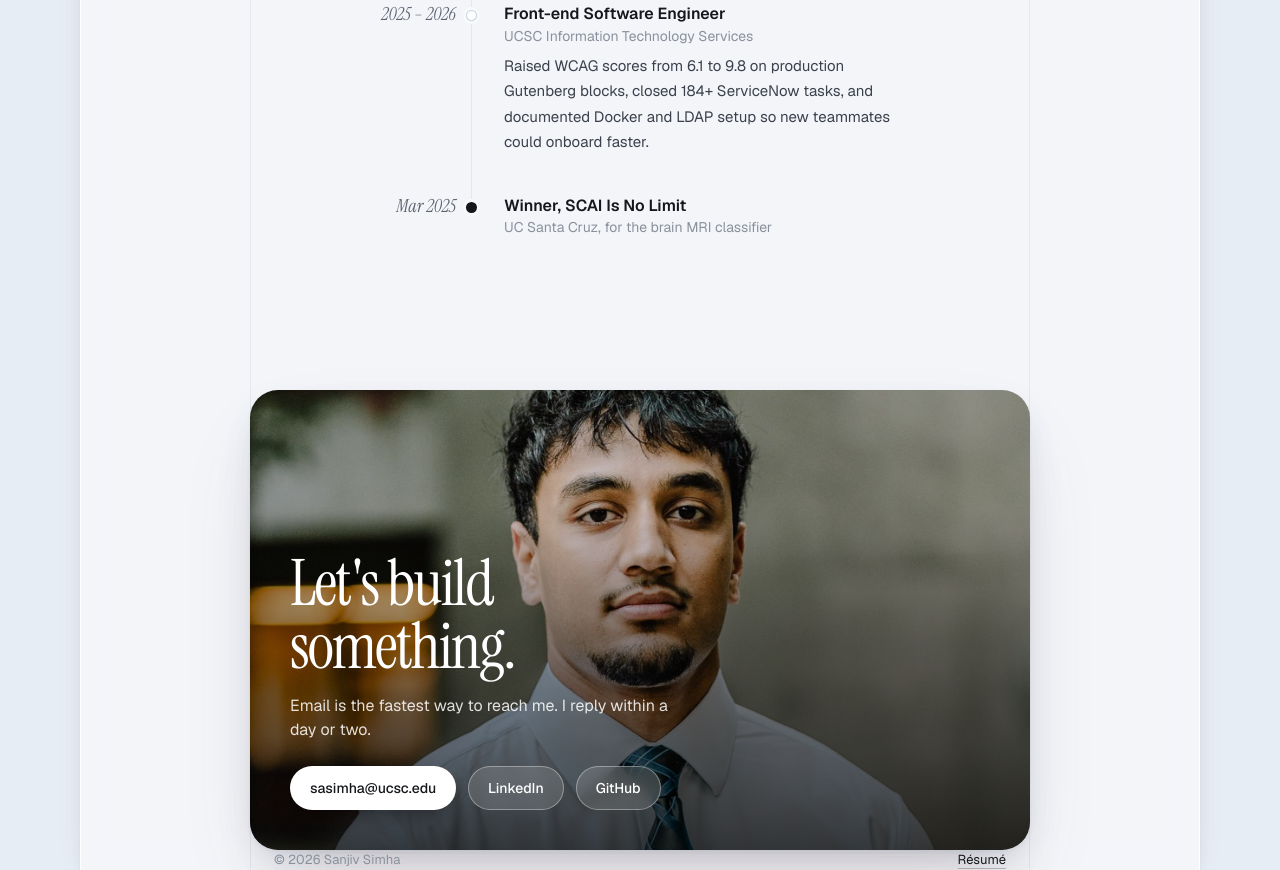
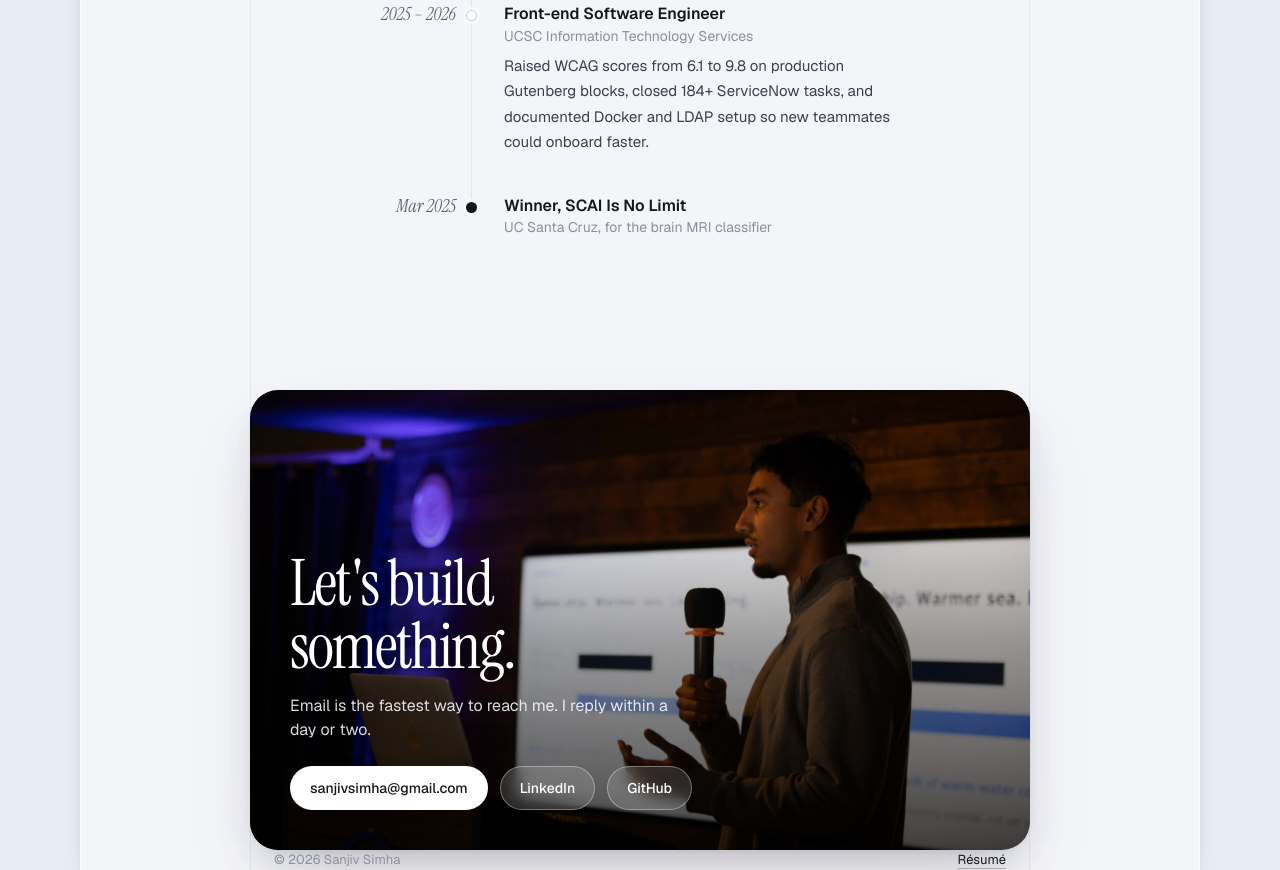
Before and after one commit to SanjivSimha/SanjivSimha.github.io, a plain HTML site: page index.html in a window 1280 px wide. Shown: the part 5987-6857 px from the top of the page. Drawn offline with nearby package versions, Linux system fonts and the light colour scheme.

Commit message:
Use Gmail address, stage photo in contact card, drop night photo
Co-Authored-By: Claude Opus 5.5 <noreply@anthropic.com>

```diff
--- a/index.html
+++ b/index.html
@@ -418,7 +418,7 @@
             My name is Sanjiv Simha, an AI-Native software engineer at Accenture. I'm a specialist in building multi-agent systems and highly skilled in Palantir Foundry.
           </p>
           <div class="flex flex-wrap justify-center gap-3" style="margin-top:var(--s4)">
-            <a class="btn btn-dark" href="mailto:sasimha@ucsc.edu">Email me</a>
+            <a class="btn btn-dark" href="mailto:sanjivsimha@gmail.com">Email me</a>
             <a class="btn btn-light" href="/resume">
               <svg viewBox="0 0 16 16" fill="none" stroke="currentColor" stroke-width="1.5"><rect x="3" y="1.75" width="10" height="12.5" rx="1.5"/><path d="M5.5 5.5h5M5.5 8h5M5.5 10.5h3"/></svg>
               View résumé
@@ -431,7 +431,7 @@
             <a class="icon-btn" href="https://github.com/SanjivSimha" aria-label="GitHub">
               <svg viewBox="0 0 24 24" fill="currentColor"><path d="M12 2a10 10 0 0 0-3.16 19.49c.5.09.68-.22.68-.48v-1.7c-2.78.6-3.37-1.34-3.37-1.34-.46-1.16-1.11-1.47-1.11-1.47-.9-.62.07-.6.07-.6 1 .07 1.53 1.03 1.53 1.03.9 1.52 2.34 1.08 2.91.83.09-.65.35-1.09.63-1.34-2.22-.25-4.55-1.11-4.55-4.94 0-1.09.39-1.98 1.03-2.68-.1-.25-.45-1.27.1-2.65 0 0 .84-.27 2.75 1.02a9.58 9.58 0 0 1 5 0c1.91-1.29 2.75-1.02 2.75-1.02.55 1.38.2 2.4.1 2.65.64.7 1.03 1.59 1.03 2.68 0 3.84-2.34 4.68-4.57 4.93.36.31.68.92.68 1.85v2.74c0 .27.18.58.69.48A10 10 0 0 0 12 2z"/></svg>
             </a>
-            <a class="icon-btn" href="mailto:sasimha@ucsc.edu" aria-label="Email">
+            <a class="icon-btn" href="mailto:sanjivsimha@gmail.com" aria-label="Email">
               <svg viewBox="0 0 24 24" fill="none" stroke="currentColor" stroke-width="2" stroke-linecap="round" stroke-linejoin="round"><rect x="3" y="5" width="18" height="14" rx="2"/><path d="M3.5 6.5l8.5 6.5 8.5-6.5"/></svg>
             </a>
           </div>
@@ -664,14 +664,14 @@
       <!-- Contact -->
       <section class="section rail" id="contact" style="padding-bottom:0">
         <div class="contact">
-          <img src="images/web/DSC09931.jpg" alt="Sanjiv Simha in a white shirt and tie" style="object-position:50% 18%"/>
+          <img src="images/web/845-0L5A0792.jpg" alt="Sanjiv Simha presenting on stage with a microphone" style="object-position:70% 40%"/>
           <span class="treat"></span>
           <span class="shade"></span>
           <div class="inner">
             <h2 class="display h-sec" style="max-width:9ch">Let's build something.</h2>
             <p style="margin-top:var(--s2);color:rgba(255,255,255,.85);font-size:16px;max-width:38ch">Email is the fastest way to reach me. I reply within a day or two.</p>
             <div class="flex flex-wrap gap-3" style="margin-top:var(--s3)">
-              <a class="btn btn-light" href="mailto:sasimha@ucsc.edu">sasimha@ucsc.edu</a>
+              <a class="btn btn-light" href="mailto:sanjivsimha@gmail.com">sanjivsimha@gmail.com</a>
               <a class="btn btn-ghost" href="https://www.linkedin.com/in/sanjivsimha/">LinkedIn</a>
               <a class="btn btn-ghost" href="https://github.com/SanjivSimha">GitHub</a>
             </div>
```
Also changed, not shown: images/web/night.jpg (deleted).
